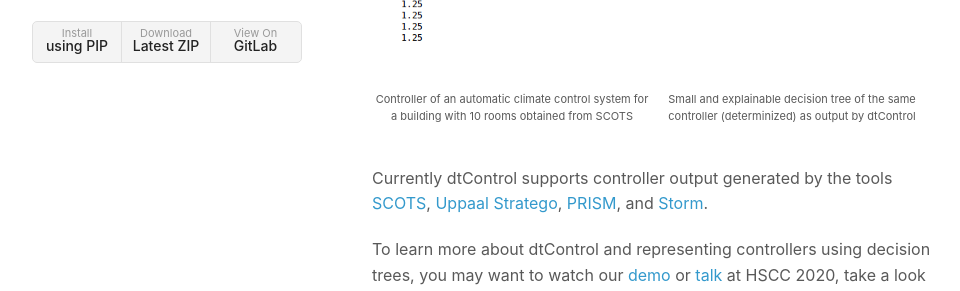
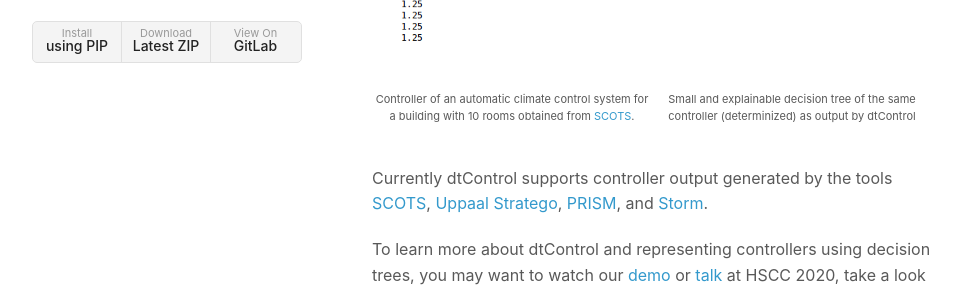
Before and after one commit to hobborg/dtControl, a Jekyll site: the page built from web/index.md, in a window 1280 px wide and 900 px high. Shown: the part 408-699 px from the top of the window, without its empty margins (158-1118 px from the left). Built offline with Jekyll 4.4.1, drawn with Linux system fonts in a browser that asks for light colours; part of the change alters nothing that is shown.

```diff
--- a/web/index.md
+++ b/web/index.md
@@ -18,7 +18,7 @@ tools and represents them in the form of decision trees. An example is shown bel
 <div class="fixed">
 <img src="assets/images/10rooms-pause-loop.gif" />
 <div class="caption">
-Controller of an automatic climate control system for a building with 10 rooms obtained from SCOTS
+Controller of an automatic climate control system for a building with 10 rooms obtained from [SCOTS](https://www.hyconsys.com/software/scots/).
 </div>
 </div>
 <div class="flex-item">
```
